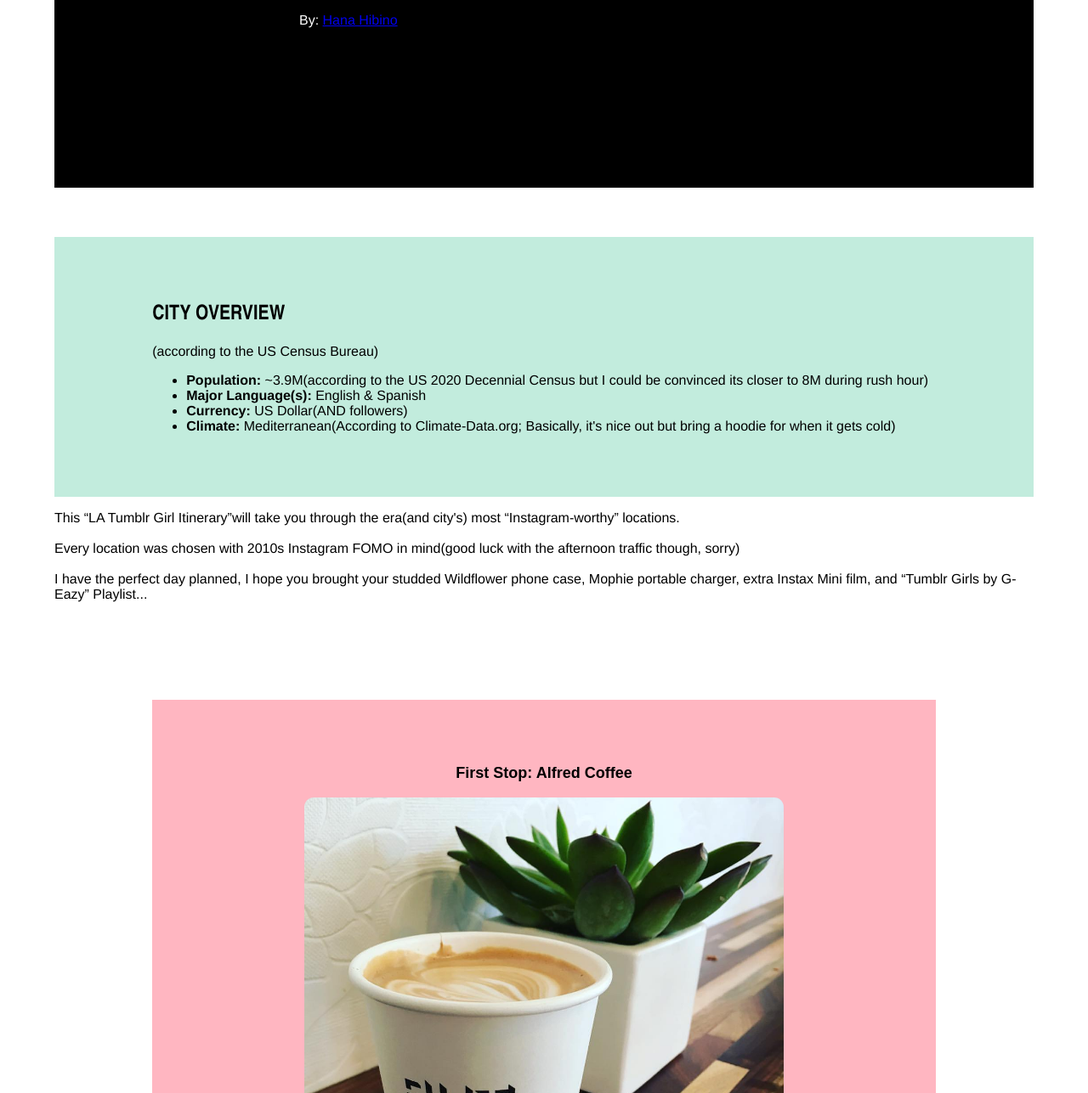
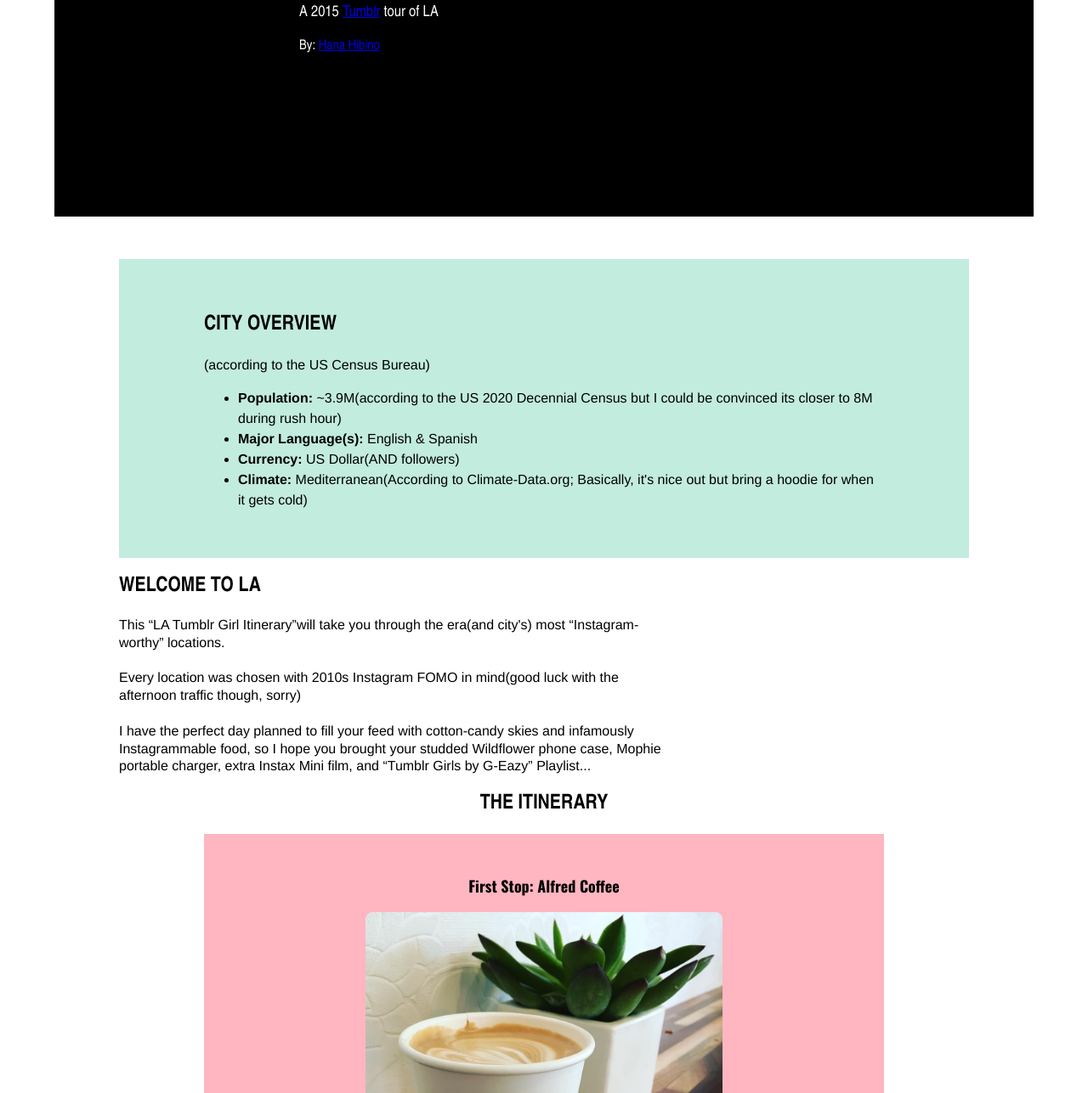
Before and after one commit to hanahibino/project3, a plain HTML site: page index.html in a window 1280 px wide. Shown: the part 342-1629 px from the top of the page at 85% size. Drawn offline with nearby package versions, Linux system fonts and the light colour scheme.

Commit message:
third commit

```diff
--- a/index.html
+++ b/index.html
@@ -2,8 +2,12 @@
 <html lang="en-us">
     <head>
         <meta charset="utf-8" />
+        <meta name="viewport" content="width=device-width, initial-scale=1.0">
         <title>BATECH 189 Web Project 3: Favourite City - Hana Hibino</title>
         <link rel="stylesheet" href="style.css" />
+        <link rel="preconnect" href="https://fonts.googleapis.com">
+        <link rel="preconnect" href="https://fonts.gstatic.com" crossorigin>
+        <link href="https://fonts.googleapis.com/css2?family=Oswald:wght@200..700&family=Roboto+Condensed:ital,wght@0,100..900;1,100..900&family=Syncopate:wght@400;700&display=swap" rel="stylesheet">
     </head>
 
     <body>
@@ -31,14 +35,17 @@
                 </ul>
             </div>
             <section class="intro">
+                <h2>WELCOME TO LA</h2>
                 <p>
                     This <q>LA Tumblr Girl Itinerary</q>will take you through the era(and city's) most
                     <q>Instagram-worthy</q> locations. <br /><br />Every location was chosen with 2010s Instagram FOMO
                     in mind(good luck with the afternoon traffic though, sorry) <br /><br />I have the perfect day
-                    planned, I hope you brought your studded Wildflower phone case, Mophie portable charger, extra
+                    planned to fill your feed with cotton-candy skies and infamously Instagrammable food, so I hope you brought your studded Wildflower phone case, Mophie portable charger, extra
                     Instax Mini film, and <q>Tumblr Girls by G-Eazy</q> Playlist...
                 </p>
             </section>
+        <section class="list_attractions">
+            <h2>THE ITINERARY</h2>
             <section class="attraction">
                 <h3>First Stop: Alfred Coffee</h3>
                 <img
@@ -156,6 +163,7 @@
                     perfect queue of songs to play on the journey up, and once you get there~
                 </p>
             </section>
+        </section>
             <section class="quiz">
                 <h4>POP QUIZ</h4>
                 <p>What was the most popular LA tumblr girl lip product in 2015?</p>
--- a/style.css
+++ b/style.css
@@ -3,47 +3,73 @@ header {
     color: white;
     padding: 15% 25%;
 }
+main {
+    max-width: 1000px;
+    margin: 0 auto;
+}
 h1 {
     color: white;
-    font-family: "Horizon";
+    font-family: "Horizon", "Syncopate", sans-serif;
+    font-weight: 700;
+    text-align: left;
 }
 .subheading {
     color: white;
-    font-family: "Arial narrow", sans-serif;
+    font-family: "Arial narrow", "Roboto Condensed", sans-serif;
+    font-weight: 300;
     font-size: large;
+    text-align: left;
 }
 h2 {
     color: black;
-    font-family: "Arial narrow", sans-serif;
+    font-family: "Arial narrow", "Roboto Condensed", sans-serif;
+    font-weight: 900;
+    text-align: left;
 }
 h3 {
-    font-size: small;
-    font-family: "Arial narrow", sans-serif;
+    font-size: large;
+    font-family: "Oswald", sans-serif;
+    font-weight: 900;
+    text-align: center;
+
 }
-tagline {
-    font-family: "Arial narrow", sans-serif;
+.tagline {
+    font-family: "Arial narrow", "Roboto Condensed", sans-serif;
+    font-weight: 200;
+    font-size: medium;
+    text-align: left;
 }
 body {
-    font-family: "Helvetica Neue", "Helvetica", sans-serif;
+    font-family: "Helvetica Neue", "Roboto Condensed", sans-serif;
+    font-weight: 300;
     margin: 5%;
+    text-align: left;
+}
+p {
+    max-width: 40em;
+    line-height: 1.3;
 }
 .infobar {
     background-color: #c2ecdd;
-    padding: 5% 10%;
+    padding: 4% 10%;
     margin-top: 5%;
+    text-align: left;
+    line-height: 1.5;
 }
 .infobar-subheading {
     font-size: medium;
+    text-align: left;
+}
+.list_attractions {
+    margin-bottom: 4%;
+}
+.list_attractions h2{
+    text-align: center;
 }
 .attraction {
     background-color: lightpink;
-    padding: 5%;
-    margin: 10%;
-}
-.attraction h3 {
-    font-size: large;
-    text-align: center;
-    font-family: "Oswald SemiBold", sans-serif;
+    padding: 3% 10%;
+    margin: 2% 10%;
 }
 .attraction img {
     align-content: center;
@@ -62,13 +88,18 @@ body {
 .attraction p {
     text-align: left;
     font-size: small;
+    line-height: 1.3;
 }
 .quiz {
     font-size: small;
-    padding-bottom: 2%;
+    padding: 2% 6%;
+    text-align: left;
+    border-radius: 12px;
+    background-color: #529ECC;
 }
 .quiz h4 {
     font-size: medium;
+    color: rebeccapurple;
 }
 .quiz ol {
     list-style: lower-alpha;
@@ -77,10 +108,11 @@ body {
     font-size: smaller;
     color: slategray;
     padding-top: 2%;
+    text-align: left
 }
 footer {
     font-size: smaller;
-    font-family: "Arial Narrow", sans-serif;
+    font-family: "Arial Narrow", "Helvetica", sans-serif;
     color: hotpink;
     text-align: center;
 }
```
